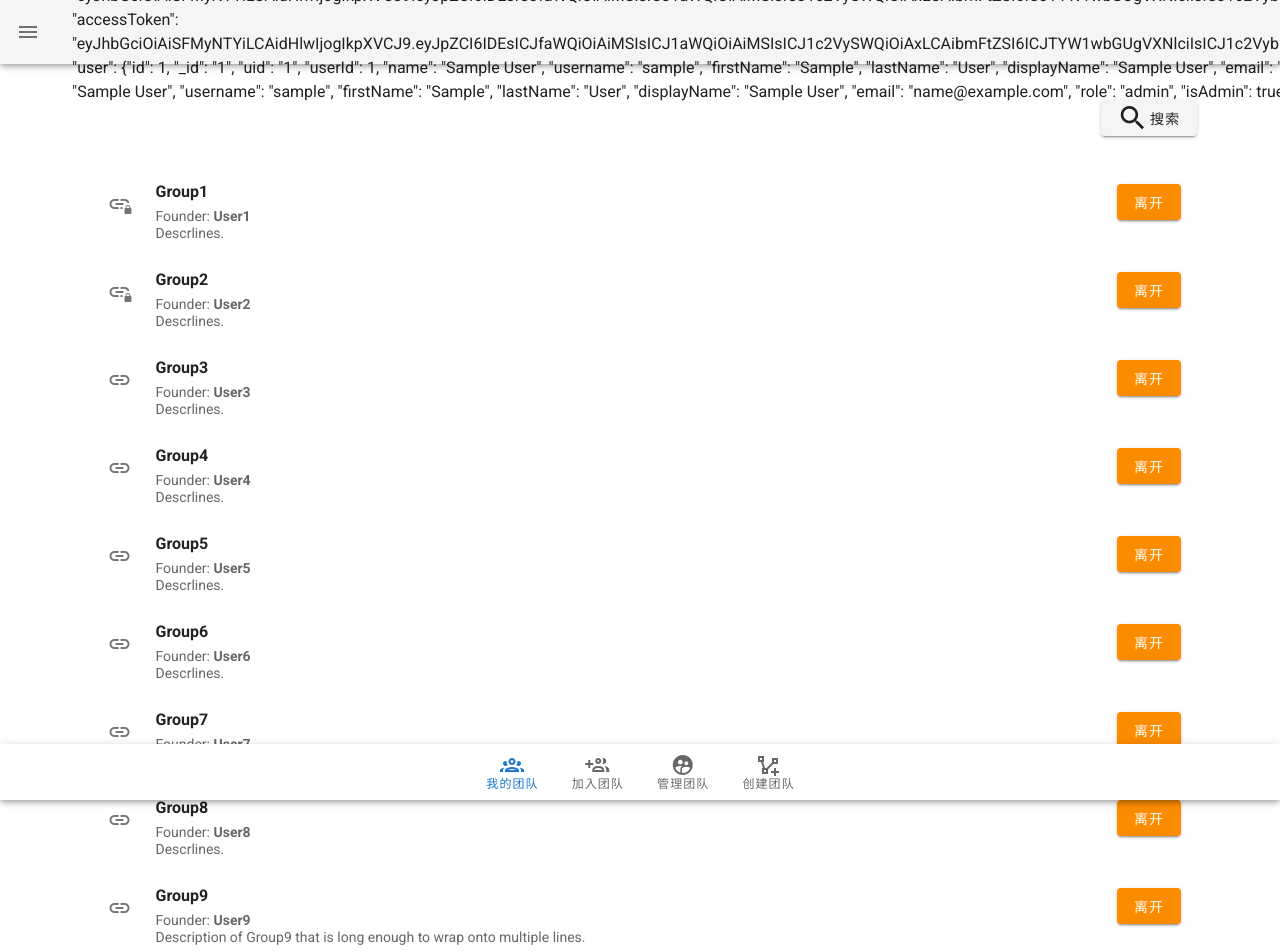
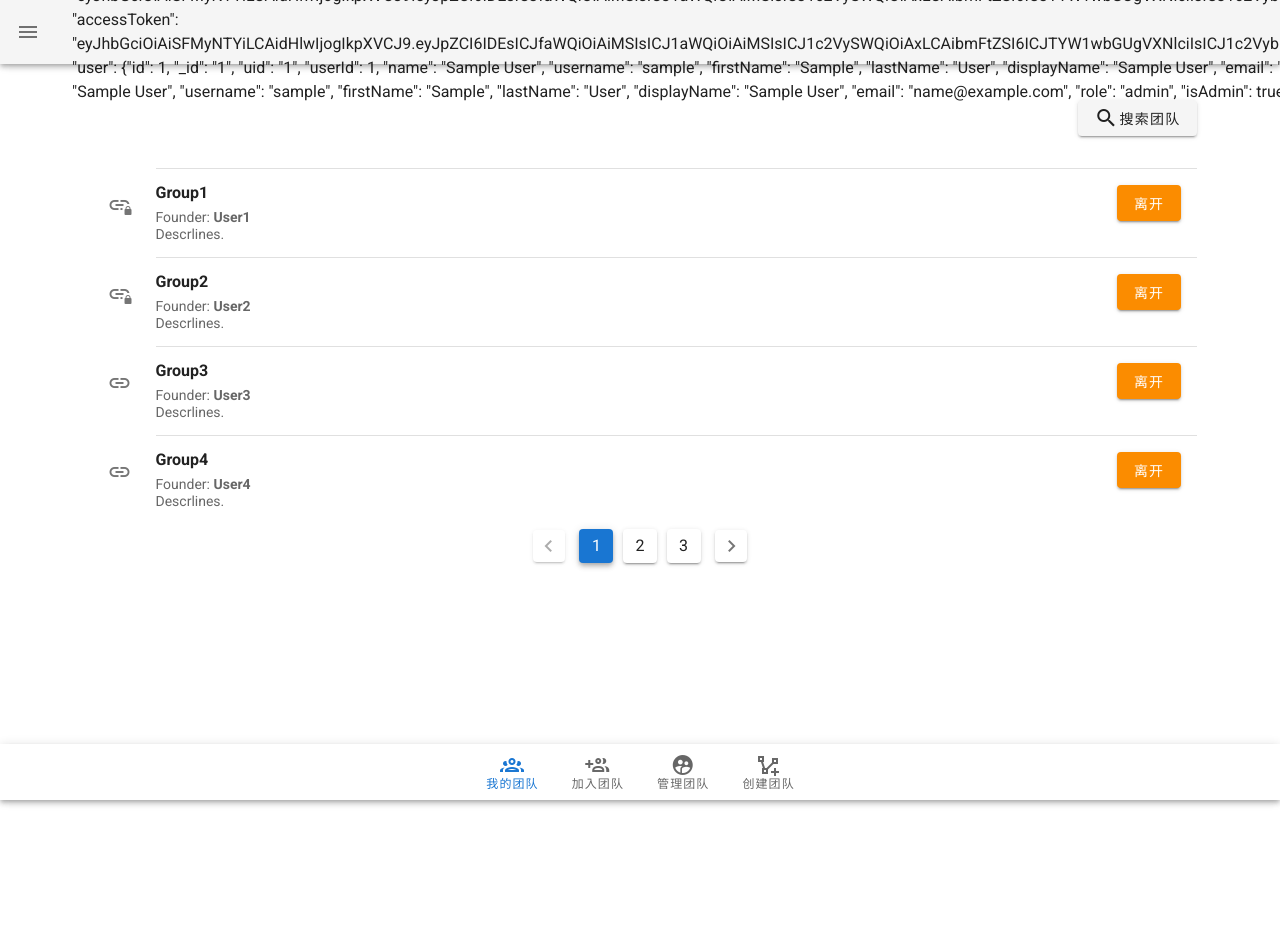
Before and after one commit to zhangyitonggg/ASEPT, a Vue app in the folder frontend/: page /groups in a window 1280 px wide. Shown: the top 952 px of the page. After the commit the page ends 800 px from the top, so only its background shows below. Built offline with nearby package versions, Linux system fonts and the light colour scheme; sample sign-in values are in the browser's storage.

Commit message:
实现分页

```diff
--- a/frontend/src/components/EnterGroup.vue
+++ b/frontend/src/components/EnterGroup.vue
@@ -1,21 +1,17 @@
 <template>
   <v-container fluid>
       <v-col>
-        <searchbar v-model="search"/>
+        <searchbar v-model="search" searchBtnText='搜索团队'/>
       </v-col>
       <v-col>
         <v-list three-line>
-          <template v-for="(item, index) in filteredItems">
+          <template v-for="(item, index) in currentPageItems">
+            <v-divider inset></v-divider>
             <v-subheader
               v-if="item.header"
               :key="item.header"
               v-text="item.header"
             ></v-subheader>
-            <v-divider
-              v-else-if="item.divider"
-              :key="index"
-              :inset="item.inset"
-            ></v-divider>
             <v-list-item
               v-else-if="item.name"
               :key="item.name"
@@ -44,9 +40,9 @@
                   @click="applyJoin(item)"
                 > 加入 </v-btn>
               </v-list-item-action>
-
             </v-list-item>
           </template>
+          <v-pagination v-model="currentPage" :length="numberOfPages"></v-pagination>
         </v-list>
       </v-col>
   </v-container>
@@ -61,14 +57,8 @@ export default {
       itemsPerPageArray: [4, 8, 12],
       search: '',
       filter: {},
-      sortDesc: false,
-      page: 1,
-      itemsPerPage: 4,
-      sortBy: 'name',
-      keys: [
-        'Name',
-        'description',
-      ],
+      currentPage: 1,
+      itemsPerPage: 13,
       items: [
         { header: '所有可以加入的团队' },
         {
@@ -78,7 +68,6 @@ export default {
           gid: 'xxx1',
           locked: true,
         },
-        { divider: true, inset: true },
         {
           name: 'Group2',
           founder: 'User2',
@@ -86,7 +75,6 @@ export default {
           gid: 'xxx2',
           locked: true,
         },
-        { divider: true, inset: true },
         {
           name: 'Group3',
           founder: 'User3',
@@ -94,7 +82,6 @@ export default {
           gid: 'xxx3',
           locked: false,
         },
-        { divider: true, inset: true },
         {
           name: 'Group4',
           founder: 'User4',
@@ -102,7 +89,6 @@ export default {
           gid: 'xxx4',
           locked: false,
         },
-        { divider: true, inset: true },
         {
           name: 'Group5',
           founder: 'User5',
@@ -110,7 +96,6 @@ export default {
           gid: 'xxx5',
           locked: false,
         },
-        { divider: true, inset: true },
         {
           name: 'Group6',
           founder: 'User6',
@@ -118,7 +103,6 @@ export default {
           gid: 'xxx6',
           locked: false,
         },
-        { divider: true, inset: true },
         {
           name: 'Group7',
           founder: 'User7',
@@ -126,7 +110,6 @@ export default {
           gid: 'xxx7',
           locked: false,
         },
-        { divider: true, inset: true },
         {
           name: 'Group8',
           founder: 'User8',
@@ -134,7 +117,6 @@ export default {
           gid: 'xxx8',
           locked: false,
         },
-        { divider: true, inset: true },
         {
           name: 'Group9',
           founder: 'User9',
@@ -142,7 +124,6 @@ export default {
           gid: 'xxx9',
           locked: false,
         },
-        { divider: true, inset: true },
         {
           name: 'Group10',
           founder: 'User10',
@@ -155,32 +136,24 @@ export default {
   },
   computed: {
     numberOfPages () {
-      return Math.ceil(this.items.length / this.itemsPerPage)
-    },
-    filteredKeys () {
-      return this.keys.filter(key => key !== 'Name')
+      return Math.ceil(this.filteredItems.length / this.itemsPerPage)
     },
     filteredItems() {
       const filtered = this.items.filter(item =>
         item.name && item.name.toLowerCase().includes(this.search.toLowerCase())
       );
-      // console.log('Filtered Items:', filtered); // 调试输出
       return filtered;
-    }
+    },
+    currentPageItems() {
+      const startIndex = (this.currentPage - 1) * this.itemsPerPage;
+      const endIndex = startIndex + this.itemsPerPage;
+      return this.filteredItems.slice(startIndex, endIndex);
+    },
   },
   methods: {
-    nextPage () {
-      if (this.page + 1 <= this.numberOfPages) this.page += 1
-    },
-    formerPage () {
-      if (this.page - 1 >= 1) this.page -= 1
-    },
-    updateItemsPerPage (number) {
-      this.itemsPerPage = number
-    },
     applyJoin(item) {
       // 在这里添加处理申请加入逻辑的代码
-      alert(`申请加入 ${item.name}`);
+      this.$store.commit("setAlert", {type: "success", message: `申请加入 ${item.name}`});
     },
   },
   components: {
--- a/frontend/src/components/GroupCreated.vue
+++ b/frontend/src/components/GroupCreated.vue
@@ -2,21 +2,17 @@
   <div>
     <v-container fluid>
         <v-col>
-          <searchbar v-model="search"/>
+          <searchbar v-model="search" searchBtnText='搜索团队'/>
         </v-col>
         <v-col>
           <v-list three-line>
-            <template v-for="(item, index) in filteredItems">
+            <template v-for="(item, index) in currentPageItems">
+              <v-divider inset></v-divider>
               <v-subheader
                 v-if="item.header"
                 :key="item.header"
                 v-text="item.header"
               ></v-subheader>
-              <v-divider
-                v-else-if="item.divider"
-                :key="index"
-                :inset="item.inset"
-              ></v-divider>
               <v-list-item
                 v-else-if="item.name"
                 :key="item.name"
@@ -45,10 +41,10 @@
                     @click="manage(item)"
                   > 管理 </v-btn>
                 </v-list-item-action>
-
               </v-list-item>
             </template>
           </v-list>
+          <v-pagination v-model="currentPage" :length="numberOfPages"></v-pagination>
         </v-col>
     </v-container>
     <v-row justify="center">
@@ -146,7 +142,6 @@ export default {
           gid: 'xxx1',
           locked: true,
         },
-        { divider: true, inset: true },
         {
           name: 'Group2',
           founder: 'User2',
@@ -155,7 +150,6 @@ export default {
           gid: 'xxx2',
           locked: true,
         },
-        { divider: true, inset: true },
         {
           name: 'Group3',
           founder: 'User3',
@@ -164,7 +158,6 @@ export default {
           gid: 'xxx3',
           locked: false,
         },
-        { divider: true, inset: true },
         {
           name: 'Group4',
           founder: 'User4',
@@ -173,7 +166,6 @@ export default {
           gid: 'xxx4',
           locked: false,
         },
-        { divider: true, inset: true },
         {
           name: 'Group5',
           founder: 'User5',
@@ -191,42 +183,9 @@ export default {
           gid: 'xxx6',
           locked: false,
         },
-        { divider: true, inset: true },
-        {
-          name: 'Group7',
-          founder: 'User7',
-          description: 'Description of Group7 that is long enough to wrap onto multiple lines.',
-          password: "pwd",
-          gid: 'xxx7',
-          locked: false,
-        },
-        { divider: true, inset: true },
-        {
-          name: 'Group8',
-          founder: 'User8',
-          description: 'Descrlines.',
-          password: "pwd",
-          gid: 'xxx8',
-          locked: false,
-        },
-        { divider: true, inset: true },
-        {
-          name: 'Group9',
-          founder: 'User9',
-          description: 'Description of Group9 that is long enough to wrap onto multiple lines.',
-          password: "pwd",
-          gid: 'xxx9',
-          locked: false,
-        },
-        { divider: true, inset: true },
-        {
-          name: 'Group10',
-          founder: 'User10',
-          description: 'Another description that should also wrap onto multiple lines.',
-          gid: 'xxx10',
-          locked: false,
-        }
       ],
+      itemsPerPage: 13,
+      currentPage: 1,
     }
   },
   computed: {
@@ -234,9 +193,16 @@ export default {
       const filtered = this.items.filter(item =>
         item.name && item.name.toLowerCase().includes(this.search.toLowerCase())
       );
-      // console.log('Filtered Items:', filtered); // 调试输出
       return filtered;
-    }
+    },
+    numberOfPages () {
+      return Math.ceil(this.filteredItems.length / this.itemsPerPage)
+    },
+    currentPageItems() {
+      const startIndex = (this.currentPage - 1) * this.itemsPerPage;
+      const endIndex = startIndex + this.itemsPerPage;
+      return this.filteredItems.slice(startIndex, endIndex);
+    },
   },
   methods: {
     manage(item) {
--- a/frontend/src/components/MyGroups.vue
+++ b/frontend/src/components/MyGroups.vue
@@ -2,21 +2,17 @@
   <div>
     <v-container fluid>
         <v-col>
-          <searchbar v-model="search"/>
+          <searchbar v-model="search" searchBtnText='搜索团队'/>
         </v-col>
         <v-col>
           <v-list three-line>
-            <template v-for="(item, index) in filteredItems">
+            <template v-for="(item, index) in currentPageItems">
+              <v-divider inset></v-divider>
               <v-subheader
                 v-if="item.header"
                 :key="item.header"
                 v-text="item.header"
               ></v-subheader>
-              <v-divider
-                v-else-if="item.divider"
-                :key="index"
-                :inset="item.inset"
-              ></v-divider>
               <v-list-item
                 v-else-if="item.name"
                 :key="item.name"
@@ -45,9 +41,9 @@
                     @click="leave(item)"
                   > 离开 </v-btn>
                 </v-list-item-action>
-
               </v-list-item>
             </template>
+            <v-pagination v-model="currentPage" :length="numberOfPages"></v-pagination>
           </v-list>
         </v-col>
     </v-container>
@@ -92,19 +88,13 @@ import searchbar from './SearchBar.vue'
 export default {
   data () {
     return {
-      itemsPerPageArray: [4, 8, 12],
       dialog: false,
       curItem: {},
       search: '',
       filter: {},
-      sortDesc: false,
       page: 1,
+      currentPage: 1,
       itemsPerPage: 4,
-      sortBy: 'name',
-      keys: [
-        'Name',
-        'description',
-      ],
       items: [
         { header: '您加入的所有团队' },
         {
@@ -114,7 +104,6 @@ export default {
           gid: 'xxx1',
           locked: true,
         },
-        { divider: true, inset: true },
         {
           name: 'Group2',
           founder: 'User2',
@@ -122,7 +111,6 @@ export default {
           gid: 'xxx2',
           locked: true,
         },
-        { divider: true, inset: true },
         {
           name: 'Group3',
           founder: 'User3',
@@ -130,7 +118,6 @@ export default {
           gid: 'xxx3',
           locked: false,
         },
-        { divider: true, inset: true },
         {
           name: 'Group4',
           founder: 'User4',
@@ -138,7 +125,6 @@ export default {
           gid: 'xxx4',
           locked: false,
         },
-        { divider: true, inset: true },
         {
           name: 'Group5',
           founder: 'User5',
@@ -146,7 +132,6 @@ export default {
           gid: 'xxx5',
           locked: false,
         },
-        { divider: true, inset: true },
         {
           name: 'Group6',
           founder: 'User6',
@@ -154,7 +139,6 @@ export default {
           gid: 'xxx6',
           locked: false,
         },
-        { divider: true, inset: true },
         {
           name: 'Group7',
           founder: 'User7',
@@ -162,7 +146,6 @@ export default {
           gid: 'xxx7',
           locked: false,
         },
-        { divider: true, inset: true },
         {
           name: 'Group8',
           founder: 'User8',
@@ -170,7 +153,6 @@ export default {
           gid: 'xxx8',
           locked: false,
         },
-        { divider: true, inset: true },
         {
           name: 'Group9',
           founder: 'User9',
@@ -178,7 +160,6 @@ export default {
           gid: 'xxx9',
           locked: false,
         },
-        { divider: true, inset: true },
         {
           name: 'Group10',
           founder: 'User10',
@@ -191,10 +172,7 @@ export default {
   },
   computed: {
     numberOfPages () {
-      return Math.ceil(this.items.length / this.itemsPerPage)
-    },
-    filteredKeys () {
-      return this.keys.filter(key => key !== 'Name')
+      return Math.ceil(this.filteredItems.length / this.itemsPerPage)
     },
     filteredItems() {
       const filtered = this.items.filter(item =>
@@ -202,7 +180,12 @@ export default {
       );
       // console.log('Filtered Items:', filtered); // 调试输出
       return filtered;
-    }
+    },
+    currentPageItems() {
+      const startIndex = (this.currentPage - 1) * this.itemsPerPage;
+      const endIndex = startIndex + this.itemsPerPage;
+      return this.filteredItems.slice(startIndex, endIndex);
+    },
   },
   methods: {
     nextPage () {
--- a/frontend/src/components/SearchBar.vue
+++ b/frontend/src/components/SearchBar.vue
@@ -1,11 +1,11 @@
 <template>
   <div class="expandable-search">
-    <v-btn @click="toggleSearch" v-show="!showSearch">
-      <v-icon style="font-size: 32px;">mdi-magnify</v-icon>
-      搜索
+    <v-btn @click="toggleSearch" v-show="!openBar">
+      <v-icon> {{ searchBtnIcon }}</v-icon>
+      {{searchBtnText}}
     </v-btn>
       <v-text-field
-        v-if="showSearch"
+        v-if="openBar"
         v-model="search"
         @input="updateSearch"
         class="search-input"
@@ -22,12 +22,11 @@
 <script>
 export default {
   data: () => ({
-    showSearch: false,
     search: '',
   }),
   methods: {
     toggleSearch() {
-      this.showSearch = true;
+      this.openBar = true;
       this.$nextTick(() => {
         this.$refs.searchInput.focus();
       });
@@ -35,10 +34,24 @@ export default {
     hideSearch() {
       this.search = '';
       this.$emit('input', this.search);
-      this.showSearch = false;
+      this.openBar = false;
     },
     updateSearch() {
       this.$emit('input', this.search);
+    },
+  },
+  props: {
+    openBar: {
+      type: Boolean,
+      default: false,
+    },
+    searchBtnIcon: {
+      type: String,
+      default: 'mdi-magnify',
+    },
+    searchBtnText: {
+      type: String,
+      default: '搜索',
     },
   },
 };
@@ -59,5 +72,4 @@ export default {
 .v-btn {
   height: 56px; /* Ensuring both have the same height */
 }
-
 </style>
--- a/frontend/src/components/exercises/Problem.vue
+++ b/frontend/src/components/exercises/Problem.vue
@@ -1,5 +1,3 @@
-
-
 <template>
   <v-container fluid>
       <v-col>
--- a/frontend/src/components/exercises/ProblemList.vue
+++ b/frontend/src/components/exercises/ProblemList.vue
@@ -45,8 +45,6 @@
 </template>
 
 <script>
-import searchbar from '../ListWithSearchBar.vue'
-
 export default {
   data () {
     return {
@@ -111,7 +109,6 @@ export default {
     },
   },
   components: {
-    searchbar
   }
 }
 </script>
```
Also changed, not shown: frontend/src/views/ExercisesView.vue (+0 -9 lines).
